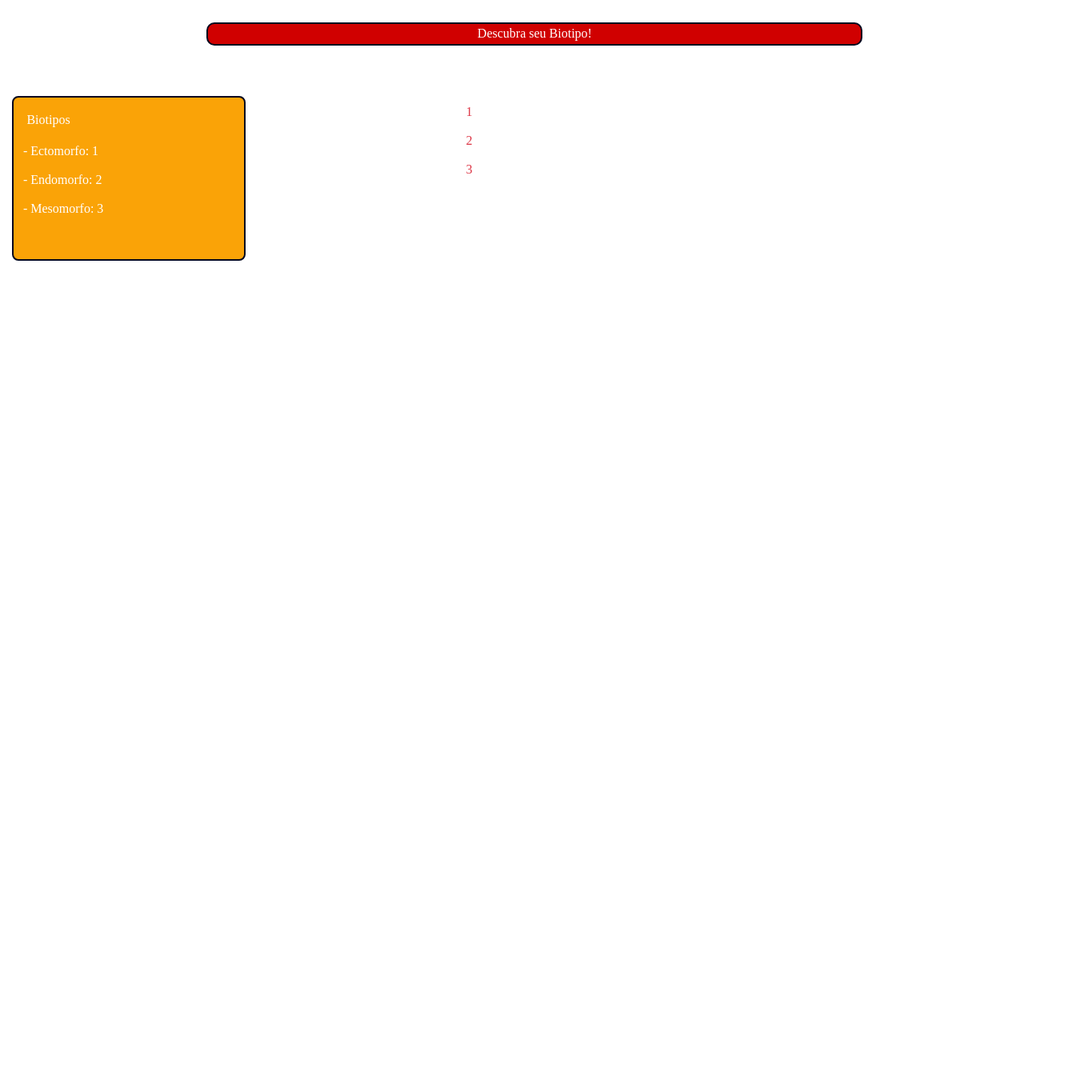
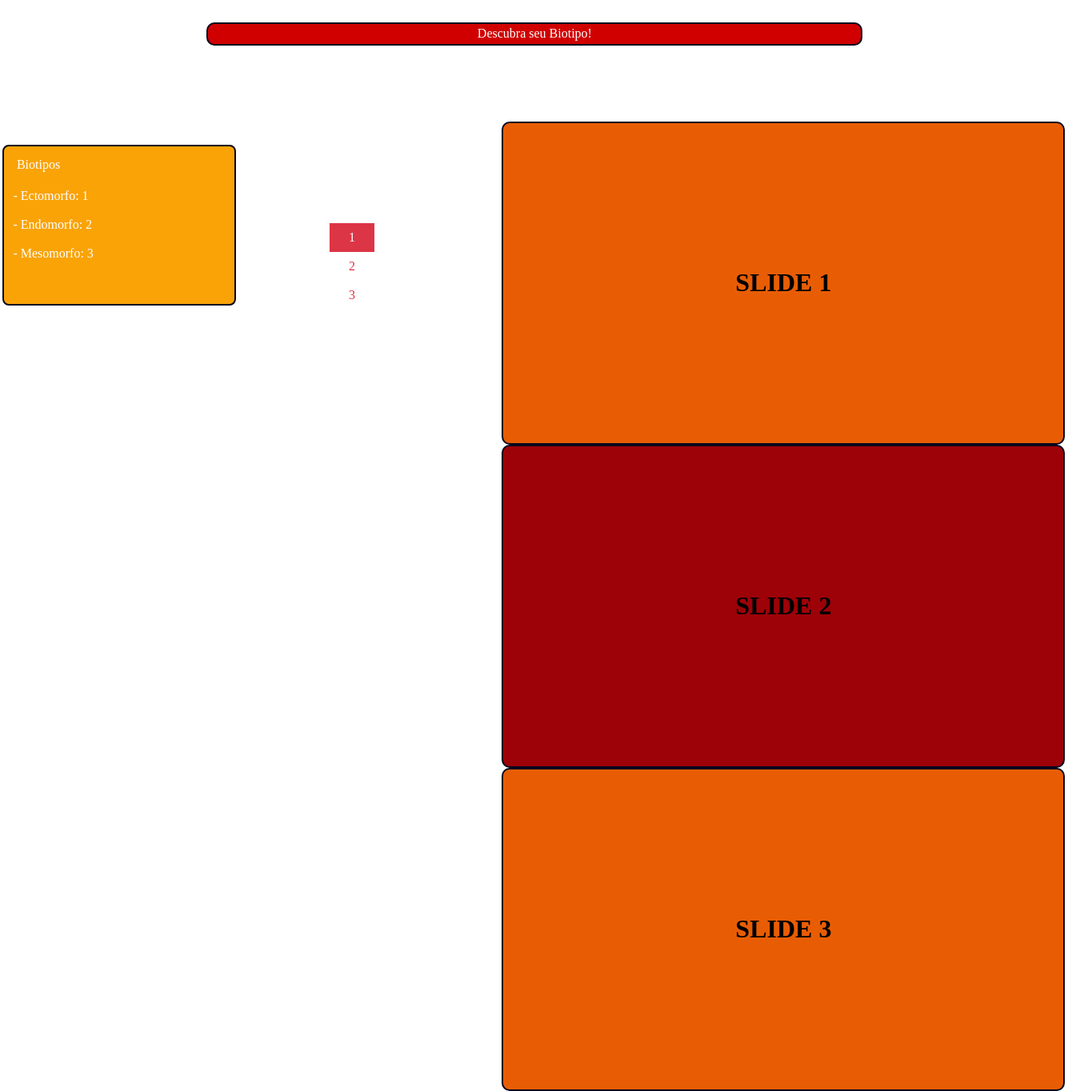
Before and after one commit to samekmd/Pumpkin-mk, a Flask app: page /Comece in a window 1360 px wide. Shown: the part 103-1467 px from the top of the page at 80% size. Before the commit the page ends 429 px from the top, so only its background shows below. Run offline with Flask 3, Linux system fonts and the light colour scheme.

Commit message:
UPDATE COMECE
Remodelação do design, e sua otimização.

```diff
--- a/static/estilo.css
+++ b/static/estilo.css
@@ -274,7 +274,7 @@ section.slider{
 
 
 /* Inicio da Página comece */
-.comece_conteudo{
+.comece_header{
   margin: 0 auto;
   width: 100%;
   height: auto;
@@ -301,6 +301,133 @@ section.slider{
   color: #fff;
 
 }
+
+.geral
+{
+  display: flex;
+  float: left;
+  flex-direction: row;
+  margin-top: 7%;
+  gap: 120px;
+
+}
+
+.comece_card{
+  width: 40%;
+}
+
+.comece_botao{
+  width: 20%;
+
+  margin-top: 10%;
+  display: flex;
+  flex-direction: column;
+  justify-content: right;
+}
+
+.cards_slides{
+  margin-left: 5%;
+}
+/* Carousel Vertical */
+
+.card-box_bio{
+  width: 25%;
+  height: auto;
+  position: relative;
+  text-align: center;
+  transition: 1s;
+
+}
+
+.card_bio
+{
+  background-color: #E85D04;
+  width: 700px;
+  height: 400px;
+  border-radius: 10px;
+  border: 2px solid #03071E;
+  display: flex;
+  flex-direction: row;
+  text-align: center;
+  align-items: center;
+  justify-content: center;
+}
+
+.card_bio_meio{
+  background-color: #9D0208;
+  height: 400px;
+  width: 700px;
+  border-radius: 10px;
+  border: 2px solid #03071E;
+  display: flex;
+  flex-direction: row;
+  text-align: center;
+  align-items: center;
+  justify-content: center;
+
+}
+
+.slide_meio{
+  background-color: #9D0208;
+  height: 500px;
+  display: flex;
+  flex-direction: row;
+  text-align: center;
+  align-items: center;
+  justify-content: center;
+
+}
+
+.slider-content input{
+  display: none;
+}
+
+
+.slider-content{
+  width: 400%;
+  height: auto;
+  display: flex;
+}
+
+.slider-content input{
+  display: none;
+}
+
+.slide-box{
+  width:25%;
+  height: auto;
+  position: relative;
+  text-align: center;
+  transition: 1s;
+}
+
+/* .slide-box img{
+  width: 100%;
+  background-color: blue;
+} */
+.slide
+{
+  background-color: #E85D04;
+  height: 500px;
+  display: flex;
+  flex-direction: row;
+  text-align: center;
+  align-items: center;
+  justify-content: center;
+}
+
+.slide_meio{
+  background-color: #9D0208;
+  height: 500px;
+  display: flex;
+  flex-direction: row;
+  text-align: center;
+  align-items: center;
+  justify-content: center;
+
+}
+
+/* Fim do Carousel */
 
 
 
@@ -535,32 +662,22 @@ section.slider{
   --bs-btn-disabled-border-color: #dc3545;
   --bs-gradient: none;
 }
+.btn-check {
+  position: absolute;
+  clip: rect(0, 0, 0, 0);
+  pointer-events: none;
+}
+.btn-check[disabled] + .btn, .btn-check:disabled + .btn {
+  pointer-events: none;
+  filter: none;
+  opacity: 0.65;
+}
 
 
 
 /* Fim do Botões verticais Bootstrap */
 
-/* Div dos Biotipos */
- .card_botao_biotipos{
-  display: grid;
-  grid-template-columns: auto auto auto auto;
-  gap: 10px;
-  padding: 10px;
 
-}
-
-
-.item_1{
-  grid-row: 1 / 4;
-}
-
-.item_2{
-  margin-top: 20%;
-  display: flex;
-  justify-content: flex-start;
-}
-
-/* Fim da Div dos Biotipos */
 
 
 /* Fim da página comece  */
--- a/static/script.js
+++ b/static/script.js
@@ -31,4 +31,21 @@ function  proximaImg(){
 }
 
 
+
 //Fim do Carousel
+
+
+//Inicio do Carousel Vertical
+
+var radio = document.querySelector('btn btn-outline-danger')
+var cont = 1
+document.getElementById("vbtn-radio1").checked = true
+
+function  proximaImg_Vertical(){
+   cont++
+
+   if(cont > 3){
+      cont = 1
+   }
+   document.getElementById("radio"+cont).checked = true
+}
--- a/templates/comece.html
+++ b/templates/comece.html
@@ -2,11 +2,14 @@
 
 {% block main %}
 
-<section class="comece_conteudo">
+<section class="comece_header">
 
     <div class="introducao_comece"> <p> Descubra seu Biotipo! </p></div>
-        <div class="card_botao_biotipos">
-            <div class="item_1">
+</section>
+<div class="geral">
+    <section class="comece_card">
+
+
         <div class="card" style="width: 18rem;">
             <div class="card-header">
             <p> Biotipos </p>
@@ -22,20 +25,42 @@
                         <br>
                 </ul>
         </div>
-        </div>
-         <div class="item_2">
+
+</section>
+
+
+<section class="comece_botao">
         <div class="btn-group-vertical" role="group" aria-label="Vertical radio toggle button group">
-                <!-- <input type="radio" class="btn-check" name="vbtn-radio" id="vbtn-radio1" autocomplete="off" checked> -->
+             <input type="radio" class="btn-check" name="vbtn-radio" id="vbtn-radio1 " autocomplete="off" checked>
                 <label class="btn btn-outline-danger" for="vbtn-radio1"> 1</label>
-                <!-- <input type="radio" class="btn-check" name="vbtn-radio" id="vbtn-radio2" autocomplete="off"> -->
+             <input type="radio" class="btn-check" name="vbtn-radio" id="vbtn-radio2" autocomplete="off">
                 <label class="btn btn-outline-danger" for="vbtn-radio2"> 2</label>
-                <!-- <input type="radio" class="btn-check" name="vbtn-radio" id="vbtn-radio3" autocomplete="off"> -->
+             <input type="radio" class="btn-check" name="vbtn-radio" id="vbtn-radio3" autocomplete="off">
                 <label class="btn btn-outline-danger" for="vbtn-radio3"> 3</label>
             </div>
-        </div>
+
+
+
+
+
+</section>
+
+<div class="cards_slides">
+
+        <div class="card-box_bio primeiro">
+            <div class="card_bio"><h1>SLIDE 1</h1></div>
         </div>
 
-</section>
+        <div class="card-box_bio">
+            <div class="card_bio_meio" id="card_bio_2"><h1>SLIDE 2</h1></div>
+        </div>
+
+        <div class="card-box_bio">
+            <div class="card_bio"><h1>SLIDE 3</h1></div>
+        </div>
+
+</div>
+
 
 
 
```
Lines whose indentation alone changed are shown as unchanged.
